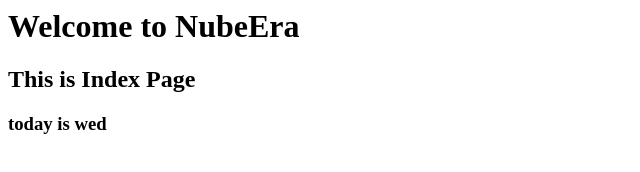
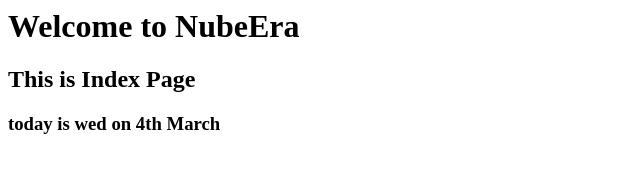
Before and after one commit to RizwanashaikCloud123/WelcomeSite, a plain HTML site: page index.html in a window 1280 px wide. Shown: the whole page, without its empty margins (0-640 px from the left). Drawn offline with Linux system fonts and the light colour scheme.

Commit message:
Update index.html

```diff
--- a/index.html
+++ b/index.html
@@ -1,3 +1,3 @@
 <h1>Welcome to NubeEra</h1>
 <h2>This is Index Page</h2>
-<h3> today is wed </h3>
+<h3> today is wed on 4th March </h3>
```
